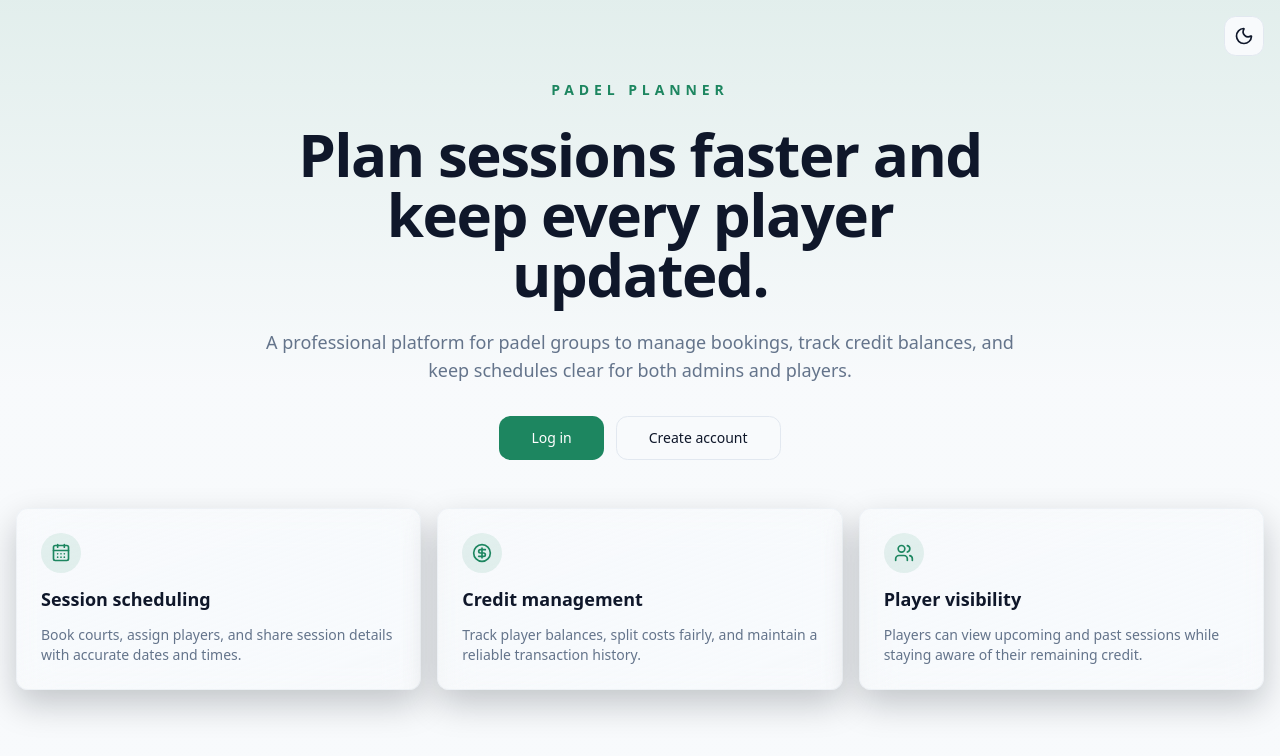
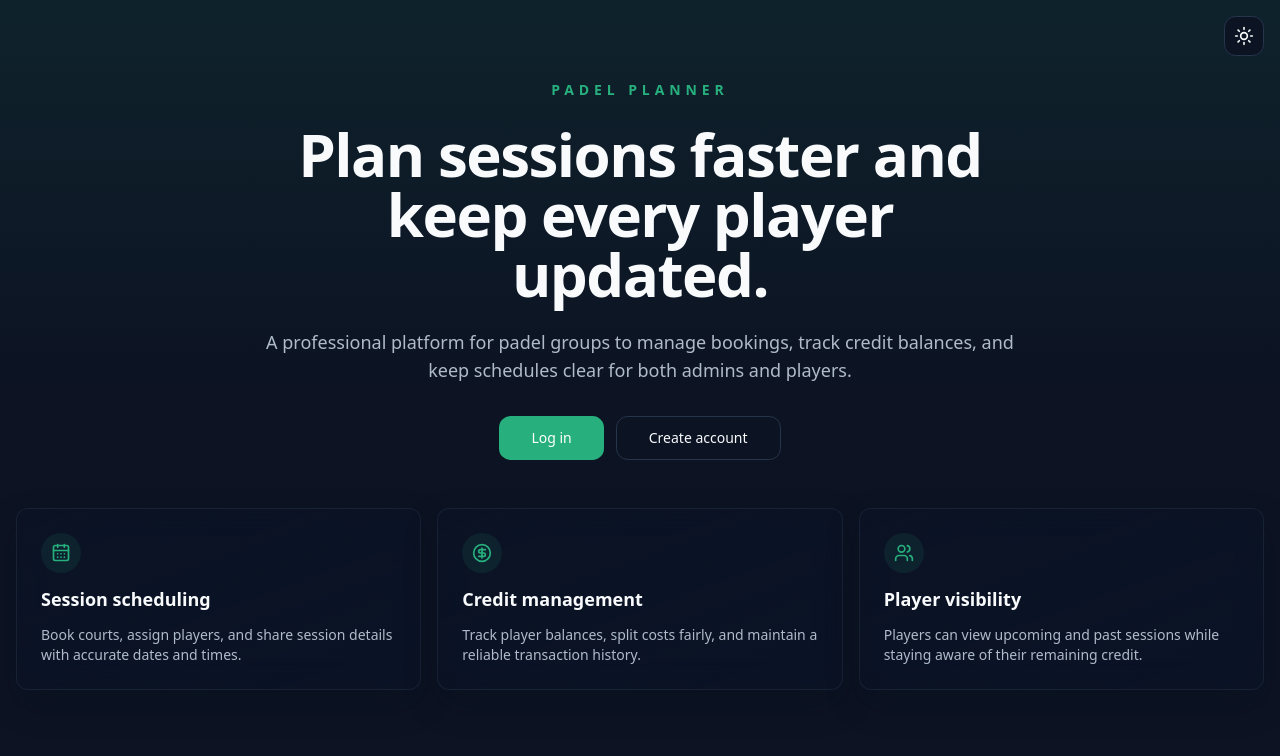
Before and after one commit to Tommy14/Padel, a Next.js app: page / in a window 1280 px wide. Shown: the top 756 px of the page. Built offline with nearby package versions, Linux system fonts and the light colour scheme; no server answers.

Commit message:
Refactor theme handling in layout component to simplify dark mode logic. Update AppShell to prevent horizontal overflow and enhance BackgroundVideo mute button styling and positioning for better accessibility and user experience.

```diff
--- a/src/app/layout.tsx
+++ b/src/app/layout.tsx
@@ -23,12 +23,9 @@ const themeScript = `
 (() => {
   const storageKey = "theme";
   const persistedTheme = window.localStorage.getItem(storageKey);
-  const prefersDark = window.matchMedia("(prefers-color-scheme: dark)").matches;
   const theme = persistedTheme === "light" || persistedTheme === "dark"
     ? persistedTheme
-    : prefersDark
-      ? "dark"
-      : "light";
+    : "dark";
   document.documentElement.classList.toggle("dark", theme === "dark");
 })();
 `;
@@ -39,7 +36,7 @@ export default function RootLayout({
   children: React.ReactNode;
 }>) {
   return (
-    <html lang="en" suppressHydrationWarning>
+    <html lang="en" className="dark" suppressHydrationWarning>
       <head>
         <script dangerouslySetInnerHTML={{ __html: themeScript }} />
       </head>
--- a/src/components/layout/app-shell.tsx
+++ b/src/components/layout/app-shell.tsx
@@ -25,7 +25,7 @@ export function AppShell({ title, subtitle, navItems, children }: AppShellProps)
   const hasBackgroundVideo = existsSync(videoPath);
 
   return (
-    <div className="relative min-h-screen overflow-hidden bg-muted/40">
+    <div className="relative min-h-screen overflow-x-hidden bg-muted/40">
       <div aria-hidden className="pointer-events-none absolute inset-0 bg-background">
         {hasBackgroundVideo ? (
           <BackgroundVideo src="/videos/padel-playing.mp4" />
--- a/src/components/layout/background-video.tsx
+++ b/src/components/layout/background-video.tsx
@@ -47,8 +47,14 @@ export function BackgroundVideo({ src }: BackgroundVideoProps) {
       <video ref={videoRef} className="h-full w-full object-cover opacity-55" autoPlay loop playsInline preload="metadata">
         <source src={src} type="video/mp4" />
       </video>
-      <div className="absolute bottom-4 right-4 z-20">
-        <Button type="button" variant="secondary" size="sm" className="pointer-events-auto gap-2 bg-background/70 backdrop-blur" onClick={handleToggleMute}>
+      <div className="absolute bottom-4 right-4 z-20 md:fixed md:bottom-5 md:right-5 md:z-40">
+        <Button
+          type="button"
+          variant="secondary"
+          size="sm"
+          className="pointer-events-auto gap-2 bg-background/75 shadow-lg backdrop-blur"
+          onClick={handleToggleMute}
+        >
           {muted ? <VolumeX className="h-4 w-4" /> : <Volume2 className="h-4 w-4" />}
           {muted ? "Unmute" : "Mute"}
         </Button>
```
